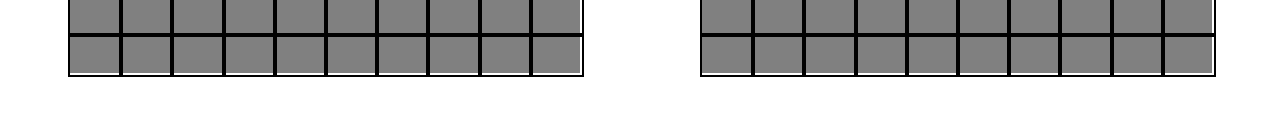
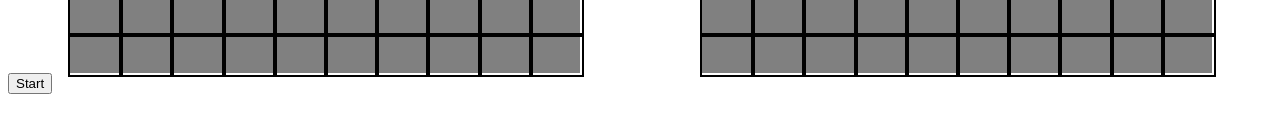
Before and after one commit to Callumacourt/battleships, a plain HTML site: page index.html in a window 1280 px wide. Shown: the part 335-468 px from the top of the page. Drawn offline with Linux system fonts and the light colour scheme.

Commit message:
added game modes

```diff
--- a/index.html
+++ b/index.html
@@ -11,6 +11,9 @@
 <div class="playerGridContainer"></div>
 <div class="computerGridContainer"></div>
     </div></div>
+    <div class="buttonContainer">
+    <button class="startBtn">Start</button>
+    </div>
   <script src="main.js"></script>
   </body>
 </html>
```
